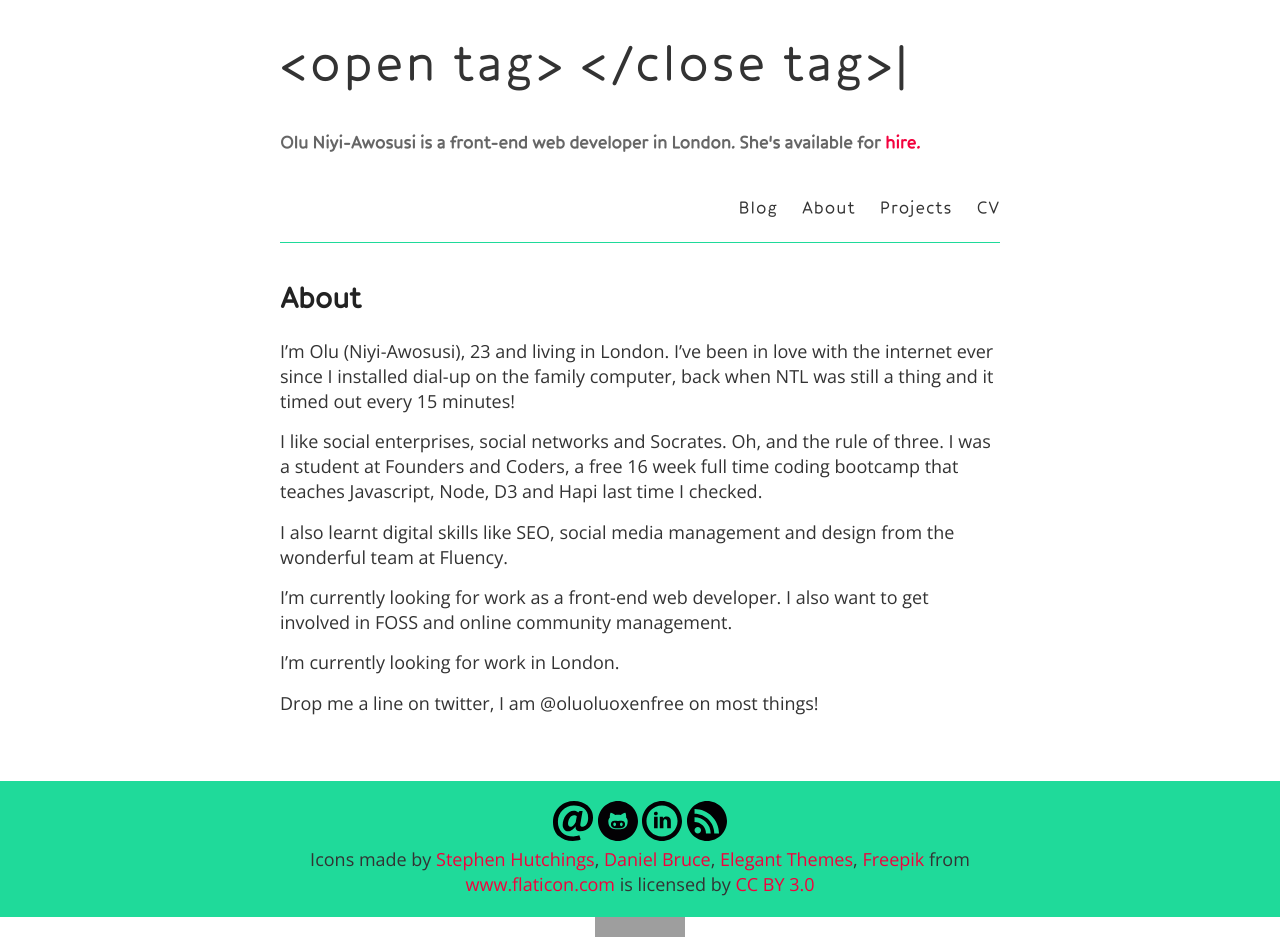
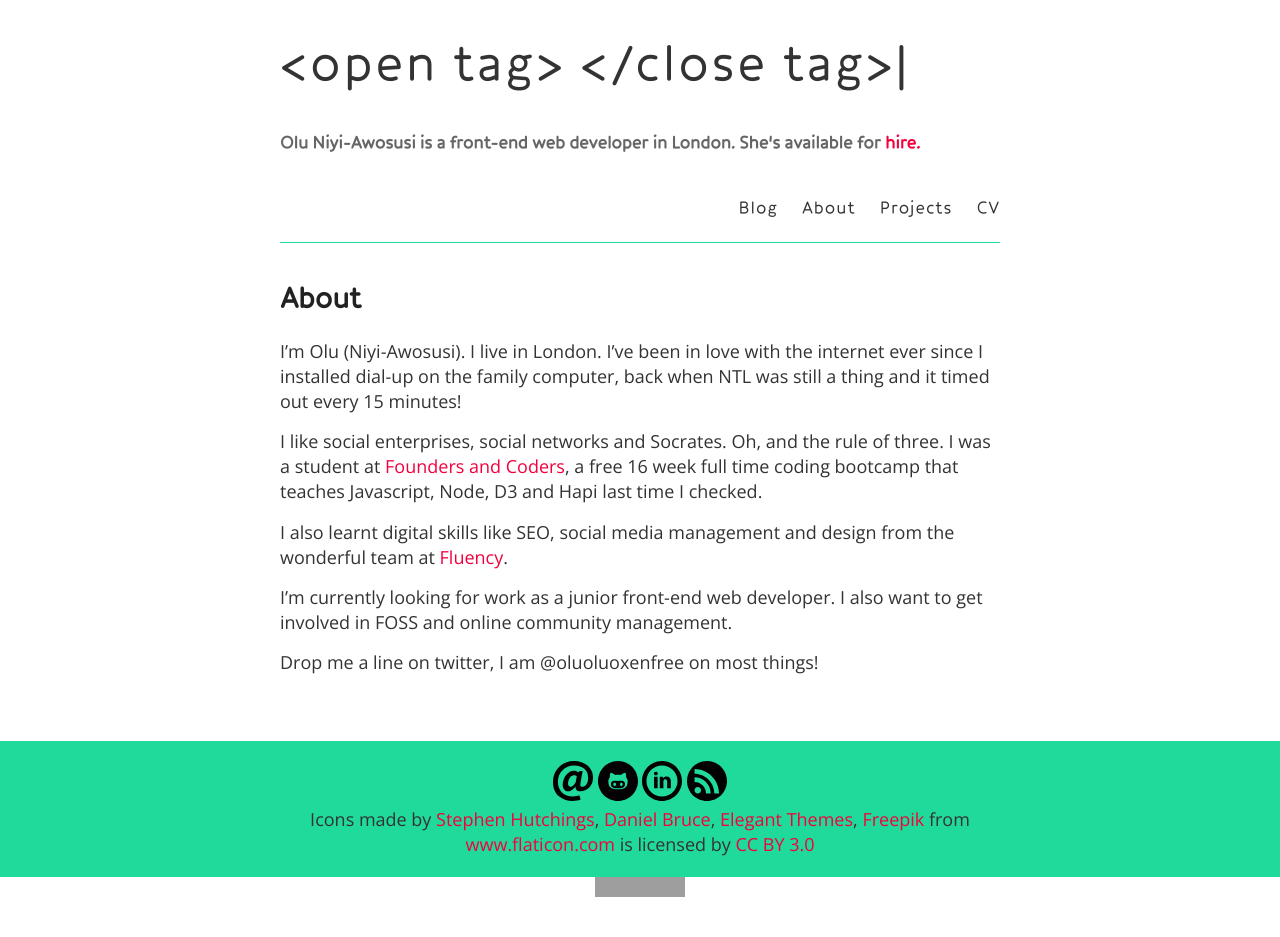
Before and after one commit to oluoluoxenfree/oluoluoxenfree.github.io, a Jekyll site: the page built from about.md, in a window 1280 px wide. Built offline with Jekyll 4.4.1, drawn with Linux system fonts in a browser that asks for light colours; nearby versions of some CDN libraries; Markdown is read by kramdown in place of the engine named in the settings; comment, search, counter and statistics services are not loaded; after the commit the page ends 900 px from its top, so only the background shows below that; grey boxes are pictures that could not be loaded.

Commit message:
modified about

```diff
--- a/about.md
+++ b/about.md
@@ -3,14 +3,12 @@
 title: About
 permalink: /about/
 ---
-I’m Olu (Niyi-Awosusi), 23 and living in London. I’ve been in love with the internet ever since I installed dial-up on the family computer, back when NTL was still a thing and it timed out every 15 minutes!
+I’m Olu (Niyi-Awosusi). I live in London. I’ve been in love with the internet ever since I installed dial-up on the family computer, back when NTL was still a thing and it timed out every 15 minutes!
 
-I like social enterprises, social networks and Socrates. Oh, and the rule of three. I was a student at Founders and Coders, a free 16 week full time coding bootcamp that teaches Javascript, Node, D3 and Hapi last time I checked.
+I like social enterprises, social networks and Socrates. Oh, and the rule of three. I was a student at [Founders and Coders](http://www.foundersandcoders.com/), a free 16 week full time coding bootcamp that teaches Javascript, Node, D3 and Hapi last time I checked.
 
-I also learnt digital skills like SEO, social media management and design from the wonderful team at Fluency.
+I also learnt digital skills like SEO, social media management and design from the wonderful team at [Fluency](http://www.fluency.io/).
 
-I’m currently looking for work as a front-end web developer. I also want to get involved in FOSS and online community management.
-
-I'm currently looking for work in London.
+I’m currently looking for work as a junior front-end web developer. I also want to get involved in FOSS and online community management.
 
 Drop me a line on twitter, I am @oluoluoxenfree on most things!
```
